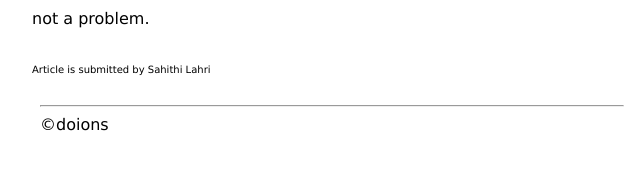
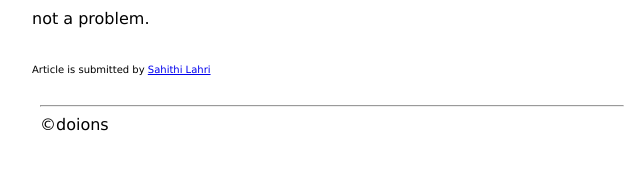
Before and after one commit to doions/anuragjainco, a website: page index.html in a window 1280 px wide. Shown: the part 827-996 px from the top of the page, 26-666 px from the left. Drawn offline with Linux system fonts and the light colour scheme.

Commit message:
space issues

```diff
--- a/index.html
+++ b/index.html
@@ -61,7 +61,7 @@
 		to that zone of writing codes again and again so then it won’t need an effort to make it, it will come naturally
 		where language is not a problem.
 	</p>
-	<p class="author">Article is submitted by Sahithi Lahri</p>
+	<p class="author">Article is submitted by <a href="sahithilahri.myty.in">Sahithi Lahri</a></p>
 </body>
 
 <footer>
```
